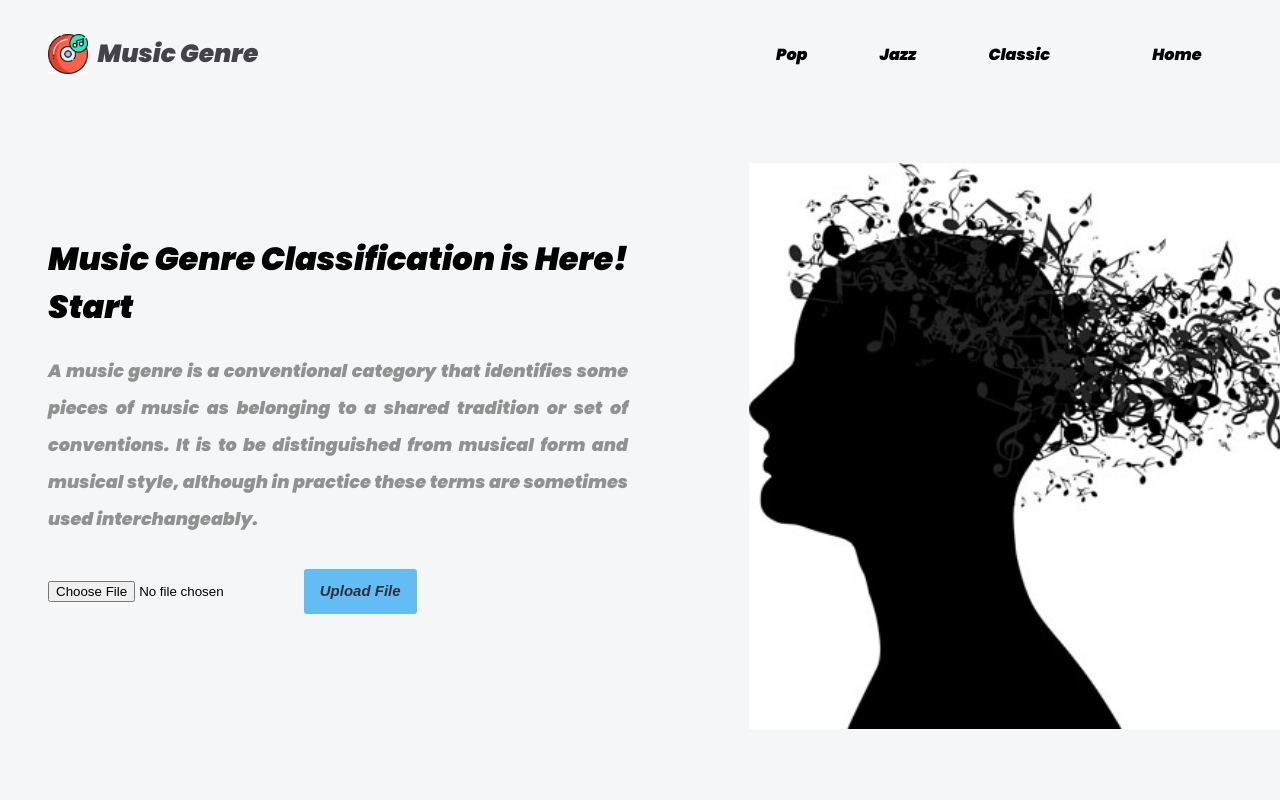
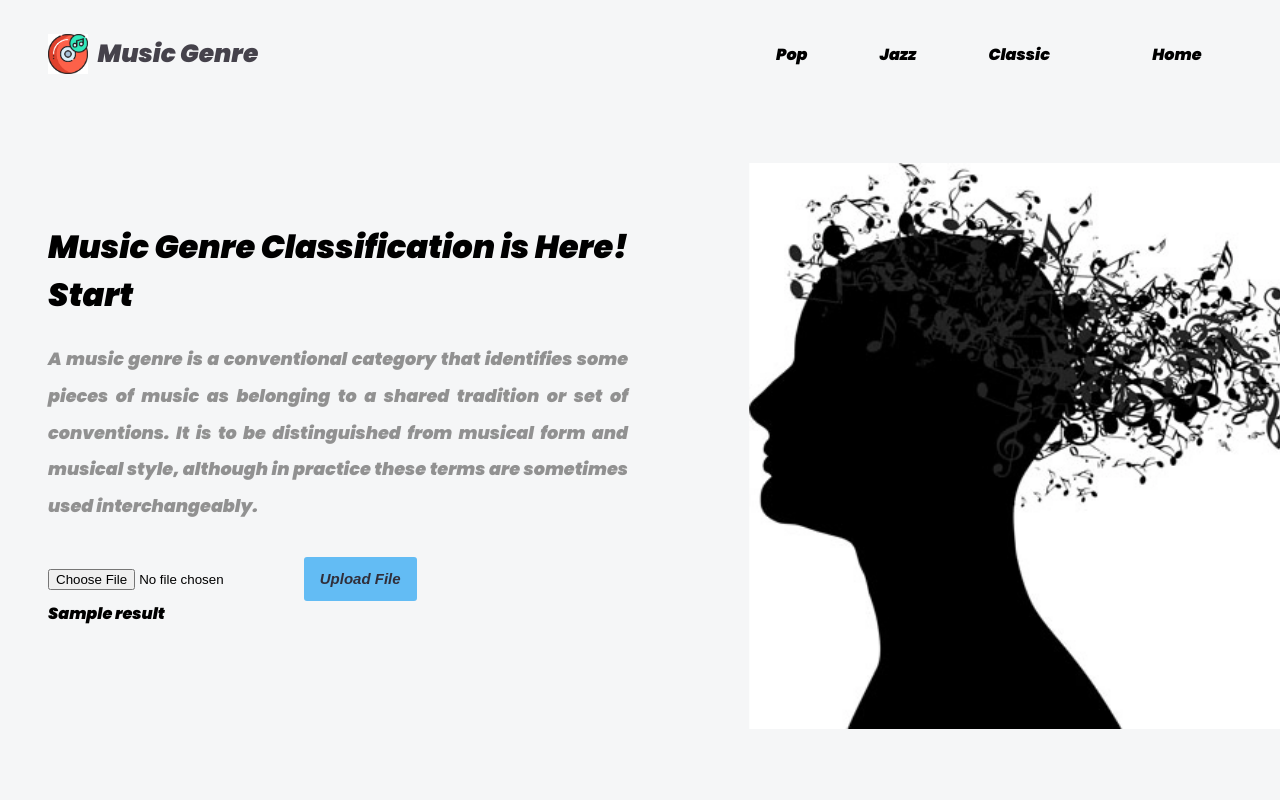
Before and after one commit to maoouu/CS_THESIS, a Flask app: template WEBSITE/templates/index.html in a window 1280 px wide. Run offline with Flask 2, Linux system fonts and the light colour scheme; the template is opened without the code that fills it: most values are stand-ins (such as "Sample title", 1, 10 or a date in 2020); parts of the project's set-up code (start-up, migrations or seed data) failed here and were passed over.

Commit message:
added test output to html using jinja

```diff
--- a/WEBSITE/templates/index.html
+++ b/WEBSITE/templates/index.html
@@ -51,6 +51,10 @@
                   <button type="submit" class="btn-warning"><i>upload file</i></button>
                 </form>
               </div>
+
+              {% if result %}
+              <p>{{ result }}</p>
+              {% endif %}
             </div>
 
             <div class="right">
```
